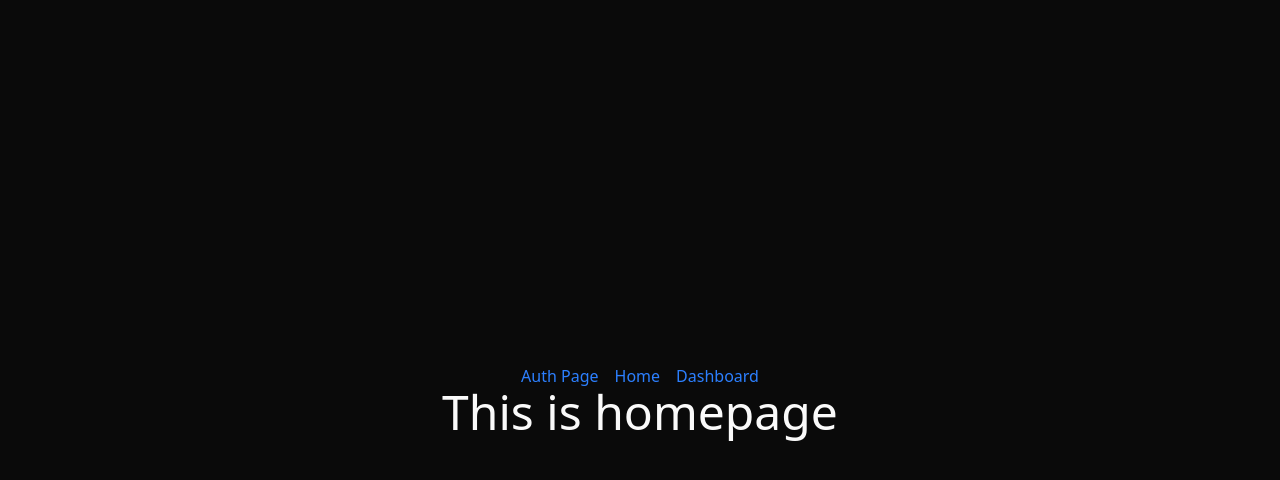
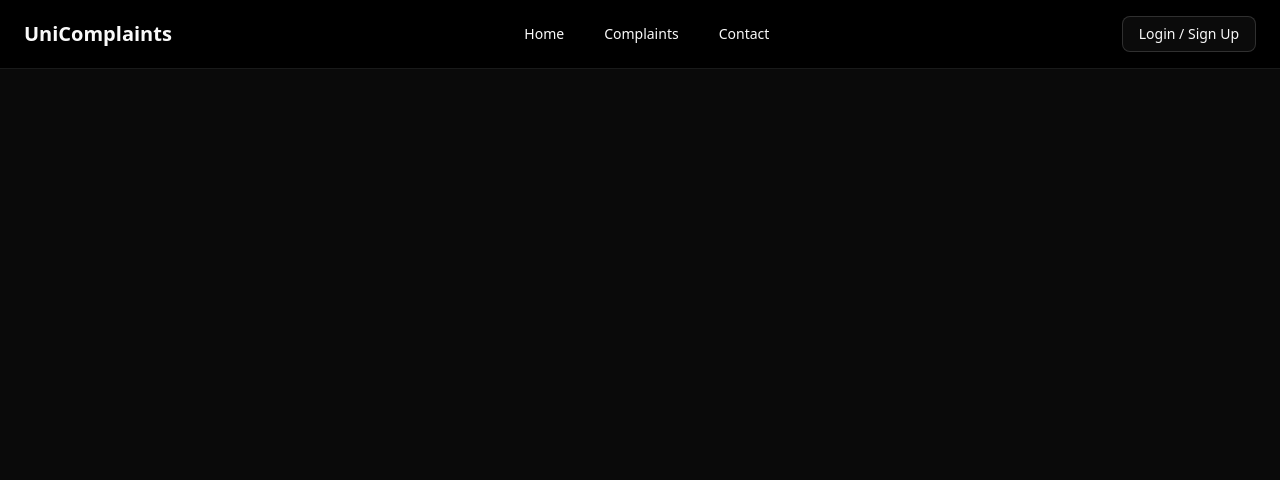
Before and after one commit to HiYasin/university-complain-management, a React (Vite) app in the folder client/: page / in a window 1280 px wide. Shown: the top 480 px of the page. Built offline with nearby package versions, Linux system fonts and the light colour scheme; no server answers.

Commit message:
feat: add header and navigation bar

```diff
--- a/client/package.json
+++ b/client/package.json
@@ -11,6 +11,7 @@
   },
   "dependencies": {
     "@radix-ui/react-dropdown-menu": "^2.1.15",
+    "@radix-ui/react-navigation-menu": "^1.2.13",
     "@radix-ui/react-slot": "^1.2.3",
     "@tailwindcss/vite": "^4.1.11",
     "class-variance-authority": "^0.7.1",
--- /dev/null
+++ b/client/src/components/home/Header.jsx
@@ -0,0 +1,44 @@
+import { Link } from "react-router"
+import { Button } from "@/components/ui/button"
+import {
+  NavigationMenu,
+  NavigationMenuItem,
+  NavigationMenuLink,
+  NavigationMenuList,
+} from "@/components/ui/navigation-menu"
+
+export default function Header() {
+  return (
+    <header className="w-full border-b px-6 py-4 sticky top-0 z-50 bg-black">
+      <div className="flex items-center justify-between max-w-7xl mx-auto">
+        <h1 className="text-xl font-semibold">UniComplaints</h1>
+
+        <NavigationMenu>
+          <NavigationMenuList className="gap-6">
+            <NavigationMenuItem>
+              <NavigationMenuLink href="/" className="hover:underline">
+                Home
+              </NavigationMenuLink>
+            </NavigationMenuItem>
+            <NavigationMenuItem>
+              <NavigationMenuLink href="/complaints" className="hover:underline">
+                Complaints
+              </NavigationMenuLink>
+            </NavigationMenuItem>
+            <NavigationMenuItem>
+              <NavigationMenuLink href="/contact" className="hover:underline">
+                Contact
+              </NavigationMenuLink>
+            </NavigationMenuItem>
+          </NavigationMenuList>
+        </NavigationMenu>
+
+        <nav>
+        <Link to="/auth">
+          <Button variant="outline">Login / Sign Up</Button>
+        </Link>
+      </nav>
+      </div>
+    </header>
+  )
+}
--- /dev/null
+++ b/client/src/components/ui/navigation-menu.jsx
@@ -0,0 +1,152 @@
+import * as React from "react"
+import * as NavigationMenuPrimitive from "@radix-ui/react-navigation-menu"
+import { cva } from "class-variance-authority"
+import { ChevronDownIcon } from "lucide-react"
+
+import { cn } from "@/lib/utils"
+
+function NavigationMenu({
+  className,
+  children,
+  viewport = true,
+  ...props
+}) {
+  return (
+    <NavigationMenuPrimitive.Root
+      data-slot="navigation-menu"
+      data-viewport={viewport}
+      className={cn(
+        "group/navigation-menu relative flex max-w-max flex-1 items-center justify-center",
+        className
+      )}
+      {...props}>
+      {children}
+      {viewport && <NavigationMenuViewport />}
+    </NavigationMenuPrimitive.Root>
+  );
+}
+
+function NavigationMenuList({
+  className,
+  ...props
+}) {
+  return (
+    <NavigationMenuPrimitive.List
+      data-slot="navigation-menu-list"
+      className={cn("group flex flex-1 list-none items-center justify-center gap-1", className)}
+      {...props} />
+  );
+}
+
+function NavigationMenuItem({
+  className,
+  ...props
+}) {
+  return (
+    <NavigationMenuPrimitive.Item
+      data-slot="navigation-menu-item"
+      className={cn("relative", className)}
+      {...props} />
+  );
+}
+
+const navigationMenuTriggerStyle = cva(
+  "group inline-flex h-9 w-max items-center justify-center rounded-md bg-background px-4 py-2 text-sm font-medium hover:bg-accent hover:text-accent-foreground focus:bg-accent focus:text-accent-foreground disabled:pointer-events-none disabled:opacity-50 data-[state=open]:hover:bg-accent data-[state=open]:text-accent-foreground data-[state=open]:focus:bg-accent data-[state=open]:bg-accent/50 focus-visible:ring-ring/50 outline-none transition-[color,box-shadow] focus-visible:ring-[3px] focus-visible:outline-1"
+)
+
+function NavigationMenuTrigger({
+  className,
+  children,
+  ...props
+}) {
+  return (
+    <NavigationMenuPrimitive.Trigger
+      data-slot="navigation-menu-trigger"
+      className={cn(navigationMenuTriggerStyle(), "group", className)}
+      {...props}>
+      {children}{" "}
+      <ChevronDownIcon
+        className="relative top-[1px] ml-1 size-3 transition duration-300 group-data-[state=open]:rotate-180"
+        aria-hidden="true" />
+    </NavigationMenuPrimitive.Trigger>
+  );
+}
+
+function NavigationMenuContent({
+  className,
+  ...props
+}) {
+  return (
+    <NavigationMenuPrimitive.Content
+      data-slot="navigation-menu-content"
+      className={cn(
+        "data-[motion^=from-]:animate-in data-[motion^=to-]:animate-out data-[motion^=from-]:fade-in data-[motion^=to-]:fade-out data-[motion=from-end]:slide-in-from-right-52 data-[motion=from-start]:slide-in-from-left-52 data-[motion=to-end]:slide-out-to-right-52 data-[motion=to-start]:slide-out-to-left-52 top-0 left-0 w-full p-2 pr-2.5 md:absolute md:w-auto",
+        "group-data-[viewport=false]/navigation-menu:bg-popover group-data-[viewport=false]/navigation-menu:text-popover-foreground group-data-[viewport=false]/navigation-menu:data-[state=open]:animate-in group-data-[viewport=false]/navigation-menu:data-[state=closed]:animate-out group-data-[viewport=false]/navigation-menu:data-[state=closed]:zoom-out-95 group-data-[viewport=false]/navigation-menu:data-[state=open]:zoom-in-95 group-data-[viewport=false]/navigation-menu:data-[state=open]:fade-in-0 group-data-[viewport=false]/navigation-menu:data-[state=closed]:fade-out-0 group-data-[viewport=false]/navigation-menu:top-full group-data-[viewport=false]/navigation-menu:mt-1.5 group-data-[viewport=false]/navigation-menu:overflow-hidden group-data-[viewport=false]/navigation-menu:rounded-md group-data-[viewport=false]/navigation-menu:border group-data-[viewport=false]/navigation-menu:shadow group-data-[viewport=false]/navigation-menu:duration-200 **:data-[slot=navigation-menu-link]:focus:ring-0 **:data-[slot=navigation-menu-link]:focus:outline-none",
+        className
+      )}
+      {...props} />
+  );
+}
+
+function NavigationMenuViewport({
+  className,
+  ...props
+}) {
+  return (
+    <div
+      className={cn("absolute top-full left-0 isolate z-50 flex justify-center")}>
+      <NavigationMenuPrimitive.Viewport
+        data-slot="navigation-menu-viewport"
+        className={cn(
+          "origin-top-center bg-popover text-popover-foreground data-[state=open]:animate-in data-[state=closed]:animate-out data-[state=closed]:zoom-out-95 data-[state=open]:zoom-in-90 relative mt-1.5 h-[var(--radix-navigation-menu-viewport-height)] w-full overflow-hidden rounded-md border shadow md:w-[var(--radix-navigation-menu-viewport-width)]",
+          className
+        )}
+        {...props} />
+    </div>
+  );
+}
+
+function NavigationMenuLink({
+  className,
+  ...props
+}) {
+  return (
+    <NavigationMenuPrimitive.Link
+      data-slot="navigation-menu-link"
+      className={cn(
+        "data-[active=true]:focus:bg-accent data-[active=true]:hover:bg-accent data-[active=true]:bg-accent/50 data-[active=true]:text-accent-foreground hover:bg-accent hover:text-accent-foreground focus:bg-accent focus:text-accent-foreground focus-visible:ring-ring/50 [&_svg:not([class*='text-'])]:text-muted-foreground flex flex-col gap-1 rounded-sm p-2 text-sm transition-all outline-none focus-visible:ring-[3px] focus-visible:outline-1 [&_svg:not([class*='size-'])]:size-4",
+        className
+      )}
+      {...props} />
+  );
+}
+
+function NavigationMenuIndicator({
+  className,
+  ...props
+}) {
+  return (
+    <NavigationMenuPrimitive.Indicator
+      data-slot="navigation-menu-indicator"
+      className={cn(
+        "data-[state=visible]:animate-in data-[state=hidden]:animate-out data-[state=hidden]:fade-out data-[state=visible]:fade-in top-full z-[1] flex h-1.5 items-end justify-center overflow-hidden",
+        className
+      )}
+      {...props}>
+      <div
+        className="bg-border relative top-[60%] h-2 w-2 rotate-45 rounded-tl-sm shadow-md" />
+    </NavigationMenuPrimitive.Indicator>
+  );
+}
+
+export {
+  NavigationMenu,
+  NavigationMenuList,
+  NavigationMenuItem,
+  NavigationMenuContent,
+  NavigationMenuTrigger,
+  NavigationMenuLink,
+  NavigationMenuIndicator,
+  NavigationMenuViewport,
+  navigationMenuTriggerStyle,
+}
--- a/client/src/layouts/HomeLayout.jsx
+++ b/client/src/layouts/HomeLayout.jsx
@@ -1,3 +1,4 @@
+import Header from '@/components/home/Header'
 import React from 'react'
 import { Outlet } from 'react-router'
 
@@ -5,7 +6,7 @@
     return (
         <div className="flex flex-col min-h-screen">
             <header>
-                {/* Add the navber or header component here */}
+                <Header />
             </header>
             <main className="flex-grow">
                 <Outlet />
--- a/client/src/routes/routes.jsx
+++ b/client/src/routes/routes.jsx
@@ -1,13 +1,13 @@
 import AuthPage from "@/pages/AuthPage";
 import Dashboard from "@/pages/Dashboard";
-import Home from "@/pages/Home";
 import { createBrowserRouter } from "react-router"
 import PrivateRoute from "./PrivateRoute";
+import HomeLayout from "@/layouts/HomeLayout";
 
 const router = createBrowserRouter([
     {
         path: "/",
-        element: <Home />,
+        element: <HomeLayout />,
     },
     {
         path: "/auth",
```
Also changed, not shown: 1 other file (tests, documents, lock files or other folders).
